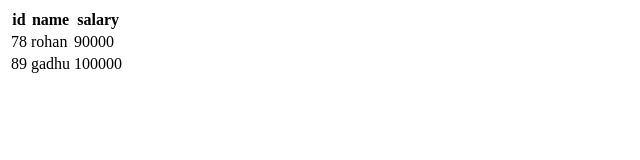
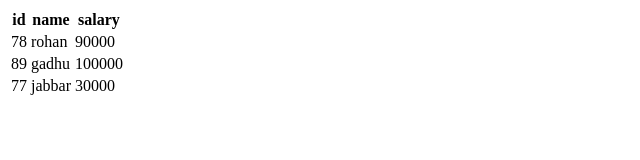
Before and after one commit to git-Ashiq/gitdemo, a plain HTML site: page index.html in a window 1280 px wide. Shown: the whole page, without its empty margins (0-640 px from the left). Drawn offline with Linux system fonts and the light colour scheme.

Commit message:
new emoloyee listed

```diff
--- a/index.html
+++ b/index.html
@@ -31,6 +31,12 @@
                 <td>gadhu</td>
                 <td>100000</td>
             </tr>
+
+            <tr>
+                <td>77</td>
+                <td>jabbar</td>
+                <td>30000</td>
+            </tr>
         </tbody>
     </table>
 </body>
```
